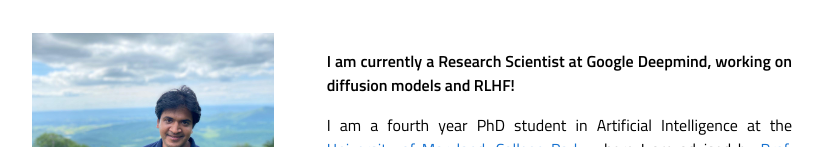
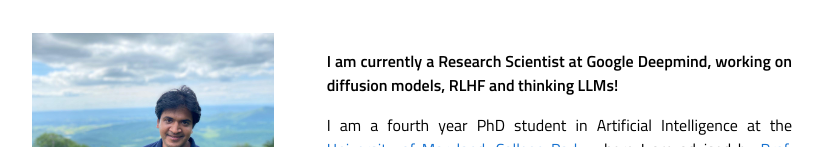
Before and after one commit to singlasahil14/singlasahil14.github.io, a plain HTML site: page index.html in a window 1280 px wide. Shown: the part 168-315 px from the top of the page, without its empty margins (228-1051 px from the left). Drawn offline with Linux system fonts and the light colour scheme.

Commit message:
Update index.html

```diff
--- a/index.html
+++ b/index.html
@@ -44,7 +44,7 @@
         <div id="includedContent"></div>
         <p>
           <p>
-              <strong>I am currently a Research Scientist at Google Deepmind, working on diffusion models and RLHF!</strong>
+              <strong>I am currently a Research Scientist at Google Deepmind, working on diffusion models, RLHF and thinking LLMs!</strong>
           </p>
           <p>
               I am a fourth year PhD student in Artificial Intelligence at the <a href="https://www.umd.edu/">University of Maryland, College Park</a>, where I am advised by <a href="https://www.cs.umd.edu/~sfeizi/"> Prof. Soheil Feizi </a>. Prior to joining UMD, I obtained a Bachelor's degree (B.Tech) with a major in Computer Science from <a href="https://www.iitd.ac.in/"> Indian Institute of Technology, Delhi </a>.
```
